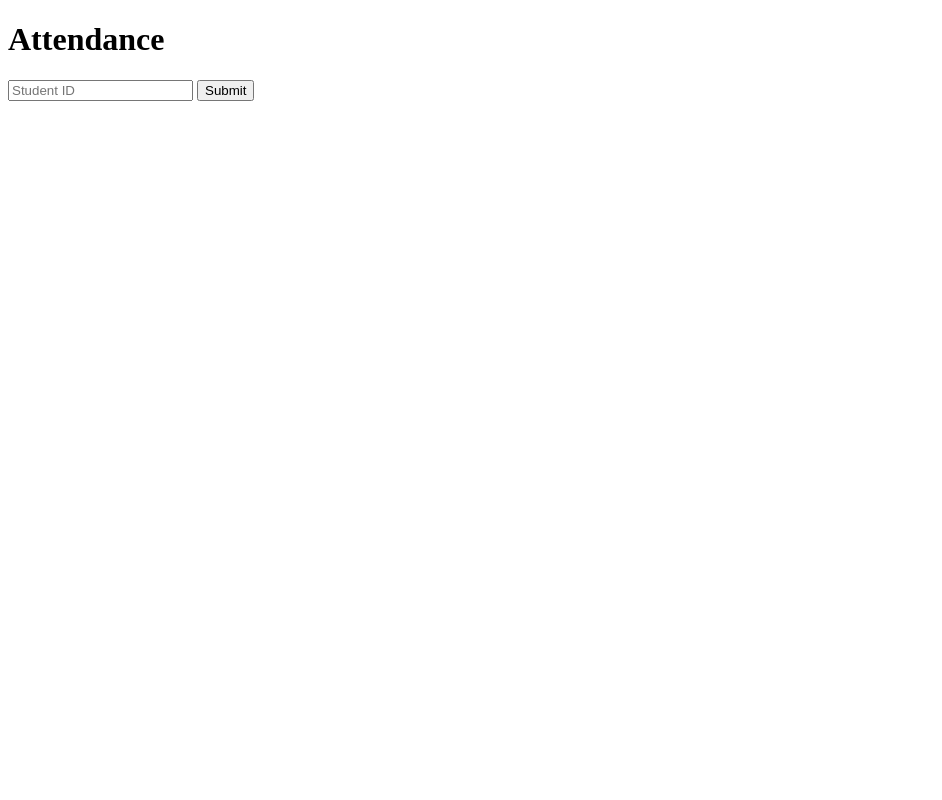
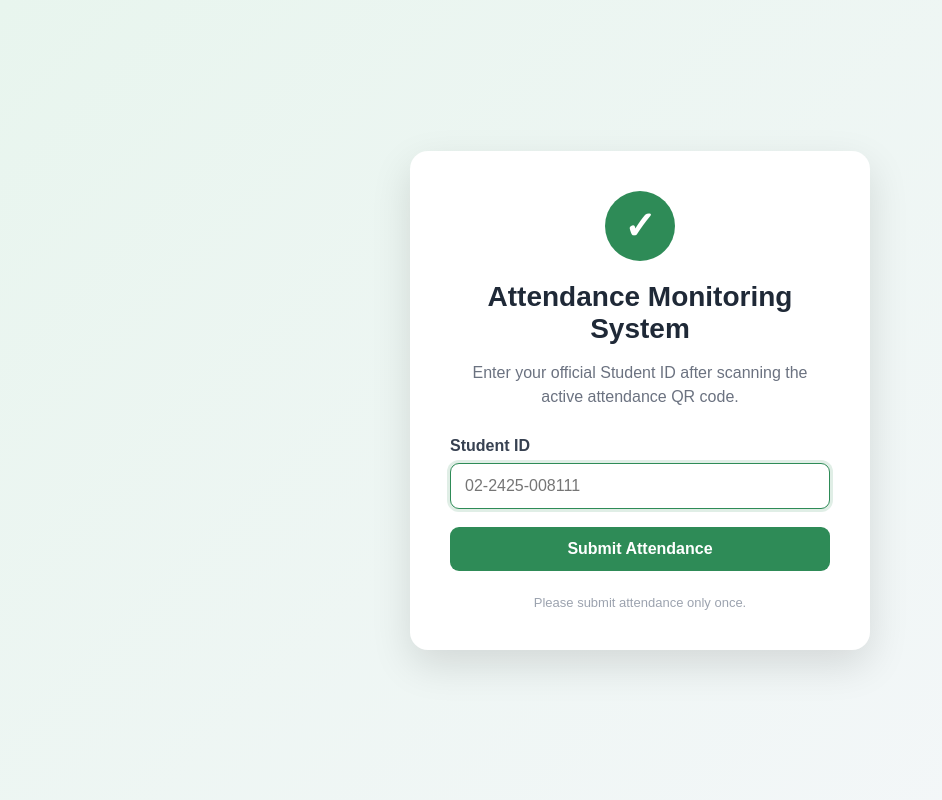
Before and after one commit to aaronpaulvoron-gif/AttendanceSystem, a Flask app: template templates/index.html in a window 1280 px wide. Shown: the whole page, without its empty margins (0-942 px from the left). Run offline with Flask 3, Linux system fonts and the light colour scheme; the template is opened without the code that fills it: most values are stand-ins (such as "Sample title", 1, 10 or a date in 2020).

Commit message:
Upgrade attendance page design

```diff
--- a/static/css/style.css
+++ b/static/css/style.css
@@ -1,36 +1,181 @@
-body{
-    font-family: Arial, sans-serif;
-    background:#f5f5f5;
-    display:flex;
-    justify-content:center;
-    align-items:center;
-    height:100vh;
+* {
+    box-sizing: border-box;
 }
 
-.container{
-    background:white;
-    padding:40px;
-    border-radius:15px;
-    text-align:center;
-    box-shadow:0 0 20px rgba(0,0,0,.1);
+body {
+    margin: 0;
+    min-height: 100vh;
+
+    font-family: Arial, sans-serif;
+
+    background:
+        linear-gradient(
+            135deg,
+            #e8f5ee,
+            #f5f7fa
+        );
+
+    display: flex;
+    justify-content: center;
+    align-items: center;
+
+    padding: 20px;
 }
 
-input{
-    width:250px;
-    padding:10px;
-    border-radius:8px;
-    border:1px solid #ccc;
+.container {
+    width: 100%;
+    max-width: 460px;
+
+    background: white;
+
+    padding: 40px;
+
+    border-radius: 18px;
+
+    text-align: center;
+
+    box-shadow:
+        0 15px 40px
+        rgba(0, 0, 0, 0.12);
 }
 
-button{
-    padding:10px 20px;
-    background:#2E8B57;
-    color:white;
-    border:none;
-    border-radius:8px;
-    cursor:pointer;
+.icon {
+    width: 70px;
+    height: 70px;
+
+    margin: 0 auto 20px;
+
+    border-radius: 50%;
+
+    background: #2e8b57;
+    color: white;
+
+    display: flex;
+    align-items: center;
+    justify-content: center;
+
+    font-size: 38px;
+    font-weight: bold;
 }
 
-button:hover{
-    background:#246b45;
+h1 {
+    margin: 0 0 12px;
+
+    color: #1f2937;
+
+    font-size: 28px;
 }
+
+.description {
+    margin-bottom: 28px;
+
+    color: #6b7280;
+
+    line-height: 1.5;
+}
+
+form {
+    text-align: left;
+}
+
+label {
+    display: block;
+
+    margin-bottom: 8px;
+
+    font-weight: bold;
+
+    color: #374151;
+}
+
+input {
+    width: 100%;
+
+    padding: 13px 14px;
+
+    border: 1px solid #d1d5db;
+    border-radius: 9px;
+
+    font-size: 16px;
+
+    outline: none;
+
+    transition:
+        border-color 0.2s,
+        box-shadow 0.2s;
+}
+
+input:focus {
+    border-color: #2e8b57;
+
+    box-shadow:
+        0 0 0 3px
+        rgba(46, 139, 87, 0.15);
+}
+
+button {
+    width: 100%;
+
+    margin-top: 18px;
+
+    padding: 13px 20px;
+
+    background: #2e8b57;
+
+    color: white;
+
+    border: none;
+    border-radius: 9px;
+
+    font-size: 16px;
+    font-weight: bold;
+
+    cursor: pointer;
+
+    transition:
+        background 0.2s,
+        transform 0.1s;
+}
+
+button:hover {
+    background: #246b45;
+}
+
+button:active {
+    transform: scale(0.98);
+}
+
+.message {
+    margin-top: 24px;
+
+    padding: 14px;
+
+    border-radius: 9px;
+
+    background: #f3f4f6;
+
+    color: #1f2937;
+
+    font-weight: bold;
+}
+
+.footer-text {
+    margin-top: 24px;
+    margin-bottom: 0;
+
+    color: #9ca3af;
+
+    font-size: 13px;
+}
+
+@media (max-width: 520px) {
+
+    .container {
+        padding: 30px 22px;
+    }
+
+    h1 {
+        font-size: 24px;
+    }
+
+}
--- a/templates/index.html
+++ b/templates/index.html
@@ -1,43 +1,81 @@
 <!DOCTYPE html>
+<html lang="en">
 
-<html>
+<head>
+    <meta charset="UTF-8">
+
+    <meta
+        name="viewport"
+        content="width=device-width, initial-scale=1.0"
+    >
+
+    <title>
+        Attendance Monitoring System
+    </title>
+
+    <link
+        rel="stylesheet"
+        href="{{ url_for('static', filename='css/style.css') }}"
+    >
+</head>
 
 <body>
 
+    <div class="container">
+
+        <div class="icon">
+            ✓
+        </div>
+
         <h1>
-Attendance
+            Attendance Monitoring System
         </h1>
 
+        <p class="description">
+            Enter your official Student ID after scanning the active attendance QR code.
+        </p>
 
         <form method="POST">
-
 
             <input
                 type="hidden"
                 name="token"
-value="{{token}}"
+                value="{{ token }}"
             >
 
+            <label for="student_id">
+                Student ID
+            </label>
 
             <input
+                id="student_id"
                 name="student_id"
-placeholder="Student ID"
+                type="text"
+                placeholder="02-2425-008111"
+                autocomplete="off"
                 required
+                autofocus
             >
 
-
-<button>
-Submit
+            <button type="submit">
+                Submit Attendance
             </button>
-
 
         </form>
 
+        {% if message %}
 
-<h2>
-{{message}}
-</h2>
+            <div class="message">
+                {{ message }}
+            </div>
 
+        {% endif %}
+
+        <p class="footer-text">
+            Please submit attendance only once.
+        </p>
+
+    </div>
 
 </body>
 
```
Also changed, not shown: modules/dashboard.py (added). Lines whose indentation alone changed are shown as unchanged.
